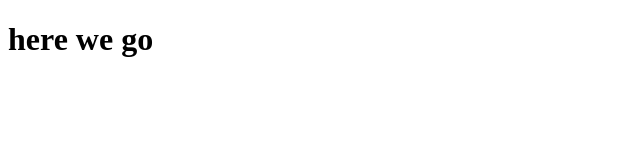
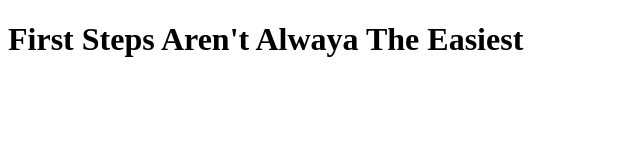
Before and after one commit to Jabrahamjohn/Coursera-learnig, a plain HTML site: page sites/index.html in a window 1280 px wide. Shown: the whole page, without its empty margins (0-640 px from the left). Drawn offline with Linux system fonts and the light colour scheme.

Commit message:
baby shark

```diff
--- a/sites/index.html
+++ b/sites/index.html
@@ -6,7 +6,6 @@
 	<title>Hello Coursera</title>
 </head>
 <body>
-	<h1>here we go</h1>
-
+	<h1> First Steps Aren't Alwaya The Easiest</h1>
 </body>
 </html>
```
